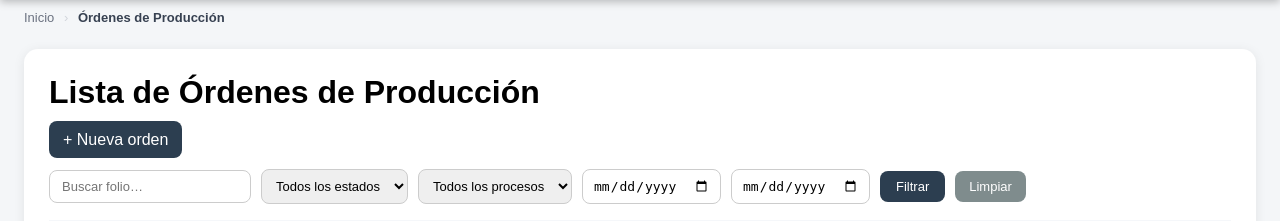
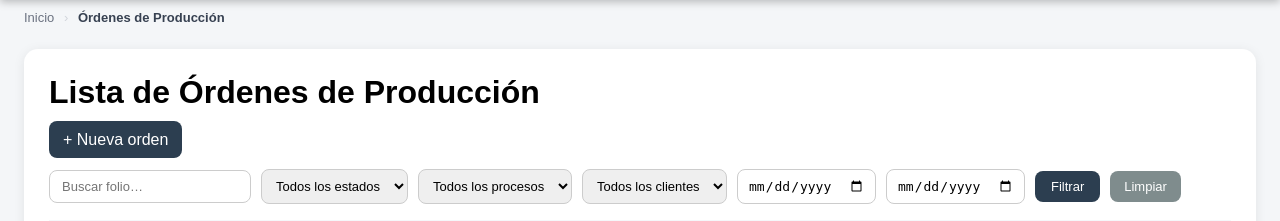
Before and after one commit to maxalejandro31-web/sistema_produccion, a Django app: page /ordenes/ in a window 1280 px wide. Shown: the part 98-319 px from the top of the page. Run offline with Django 5.2, Linux system fonts and the light colour scheme; a user stored in the database is signed in; data comes from the database, SQL or seed files in the repository; tables that the repository leaves empty hold one stand-in row (values such as "Sample post").

Commit message:
Agregar filtro por cliente en lista MP y lista de órdenes
- Select de clientes activos en barra de filtros de lista_mp
- Select de clientes activos en barra de filtros de lista_ordenes
- El filtro seleccionado se mantiene al paginar

Co-Authored-By: Claude Sonnet 4.6 <noreply@anthropic.com>

```diff
--- a/inventario/views.py
+++ b/inventario/views.py
@@ -31,6 +31,7 @@ def lista_mp(request):
     estado        = request.GET.get('estado', '')
     fecha_inicio  = request.GET.get('fecha_inicio', '')
     fecha_fin     = request.GET.get('fecha_fin', '')
+    cliente_id    = request.GET.get('cliente', '')
 
     qs = MateriaPrima.objects.select_related('cliente').order_by('-id')
 
@@ -44,6 +45,8 @@ def lista_mp(request):
         qs = qs.filter(fecha_entrada__gte=fecha_inicio)
     if fecha_fin:
         qs = qs.filter(fecha_entrada__lte=fecha_fin)
+    if cliente_id:
+        qs = qs.filter(cliente_id=cliente_id)
 
     paginator = Paginator(qs, 25)
     page_obj  = paginator.get_page(request.GET.get('page', 1))
@@ -56,6 +59,8 @@ def lista_mp(request):
         'estado': estado,
         'fecha_inicio': fecha_inicio,
         'fecha_fin': fecha_fin,
+        'cliente_id': cliente_id,
+        'clientes': Cliente.objects.filter(activo=True).order_by('nombre'),
     })
 
 
--- a/produccion/templates/produccion/lista_ordenes.html
+++ b/produccion/templates/produccion/lista_ordenes.html
@@ -106,6 +106,13 @@
             <option value="fleje"       {% if tipo_proceso == 'fleje'       %}selected{% endif %}>Fleje</option>
         </select>
 
+        <select name="cliente" style="padding:8px 10px;border:1px solid #ccc;border-radius:8px;font-size:13px;">
+            <option value="">Todos los clientes</option>
+            {% for c in clientes %}
+                <option value="{{ c.id }}" {% if cliente_id == c.id|stringformat:"s" %}selected{% endif %}>{{ c.nombre }}</option>
+            {% endfor %}
+        </select>
+
         <input type="date" name="fecha_inicio" value="{{ fecha_inicio }}" title="Desde"
                style="padding:8px 10px;border:1px solid #ccc;border-radius:8px;font-size:13px;">
         <input type="date" name="fecha_fin"    value="{{ fecha_fin }}"    title="Hasta"
--- a/produccion/views.py
+++ b/produccion/views.py
@@ -6,6 +6,7 @@ from django.core.paginator import Paginator
 from .models import OrdenProduccion
 from .forms import OrdenProduccionForm, DetalleSlitterFormSet
 from core.decorators import roles_required
+from inventario.models import Cliente
 
 
 @roles_required('Administrador', 'Supervisor', 'Operador')
@@ -65,6 +66,7 @@ def lista_ordenes(request):
     fecha_inicio = request.GET.get('fecha_inicio', '')
     fecha_fin    = request.GET.get('fecha_fin', '')
     q            = request.GET.get('q', '')
+    cliente_id   = request.GET.get('cliente', '')
 
     qs = OrdenProduccion.objects.select_related(
         'cliente', 'mp', 'linea', 'operador'
@@ -80,6 +82,8 @@ def lista_ordenes(request):
         qs = qs.filter(fecha__lte=fecha_fin)
     if q:
         qs = qs.filter(folio_orden__icontains=q)
+    if cliente_id:
+        qs = qs.filter(cliente_id=cliente_id)
 
     paginator = Paginator(qs, 25)
     page_obj  = paginator.get_page(request.GET.get('page', 1))
@@ -92,6 +96,8 @@ def lista_ordenes(request):
         'fecha_inicio': fecha_inicio,
         'fecha_fin': fecha_fin,
         'q': q,
+        'cliente_id': cliente_id,
+        'clientes': Cliente.objects.filter(activo=True).order_by('nombre'),
     })
 
 
```
Also changed, not shown: inventario/templates/inventario/lista_mp.html (+7 -0 lines).
